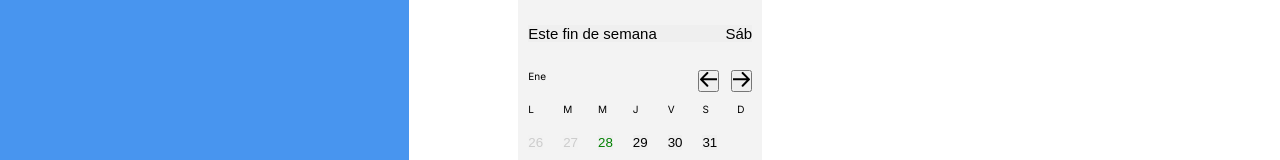
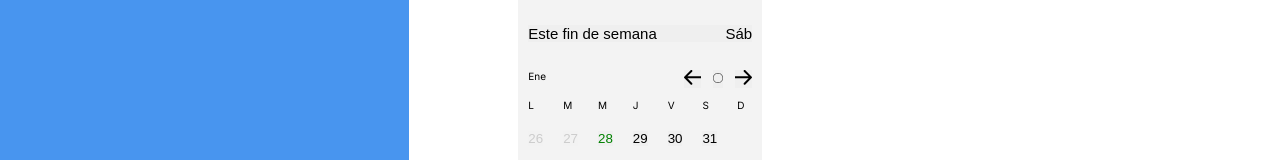
Before and after one commit to anavarro81/todoist-little, a React (Vite) app: page / in a window 1280 px wide. Shown: the part 633-793 px from the top of the page. Built offline with nearby package versions, Linux system fonts and the light colour scheme.

Commit message:
feat(ui): add button to navigate to current day between month navigation arrows

```diff
--- /dev/null
+++ b/src/assets/icons/Circle.tsx
@@ -0,0 +1,27 @@
+// Los valores que se pasan en los props sobrescriben los originales del svg
+// Se incluye al final.
+
+const Circle = (props: React.SVGProps<SVGSVGElement>) => {
+  return (
+    <svg
+      xmlns="http://www.w3.org/2000/svg"
+      version="1.1"
+      width="10"
+      height="10"
+      x="0"
+      y="0"
+      viewBox="0 0 24 24"
+    >
+      <g>
+        <path
+          d="M12 0C5.383 0 0 5.383 0 12s5.383 12 12 12 12-5.383 12-12S18.617 0 12 0zm0 23C5.935 23 1 18.065 1 12S5.935 1 12 1s11 4.935 11 11-4.935 11-11 11z"
+          fill="#000000"
+          opacity="1"
+          data-original="#000000"
+        ></path>
+      </g>
+    </svg>
+  );
+};
+
+export default Circle;
--- a/src/components/DateSelector/DateSelector.module.css
+++ b/src/components/DateSelector/DateSelector.module.css
@@ -51,6 +51,15 @@
   gap: 1.2rem;
 }
 
+.datePickerNavButtons > button {
+  border: 0;
+  cursor: pointer;
+}
+
+.datePickerNavButtons > button:hover {
+  background-color: #cccccc;
+}
+
 .datePickerCalendarGrid {
   display: grid;
   grid-template-columns: repeat(7, 1fr);
--- a/src/components/DateSelector/DateSelector.tsx
+++ b/src/components/DateSelector/DateSelector.tsx
@@ -97,6 +97,9 @@ const DateSelector = ({ handleTaskForm }: DateSelectorProps) => {
               <button type="button" onClick={() => changeMonth(-1)}>
                 {<Icons name="ArrowLeft" />}
               </button>
+
+              <button>{<Icons name="Circle" />}</button>
+
               <button type="button" onClick={() => changeMonth(1)}>
                 {<Icons name="ArrowRight" />}
               </button>
--- a/src/components/Icons.tsx
+++ b/src/components/Icons.tsx
@@ -12,6 +12,7 @@ import Priority from "../assets/icons/Priority.tsx";
 import Cancel from "../assets/icons/Cancel.tsx";
 import ArrowLeft from "../assets/icons/ArrowLeft.tsx";
 import ArrowRight from "../assets/icons/ArrowRight.tsx";
+import Circle from "../assets/icons/Circle.tsx";
 
 const icons = {
   Chevron: Chevron,
@@ -28,6 +29,7 @@ const icons = {
   Cancel: Cancel,
   ArrowLeft: ArrowLeft,
   ArrowRight: ArrowRight,
+  Circle: Circle
 };
 
 type IconName = keyof typeof icons;
```
